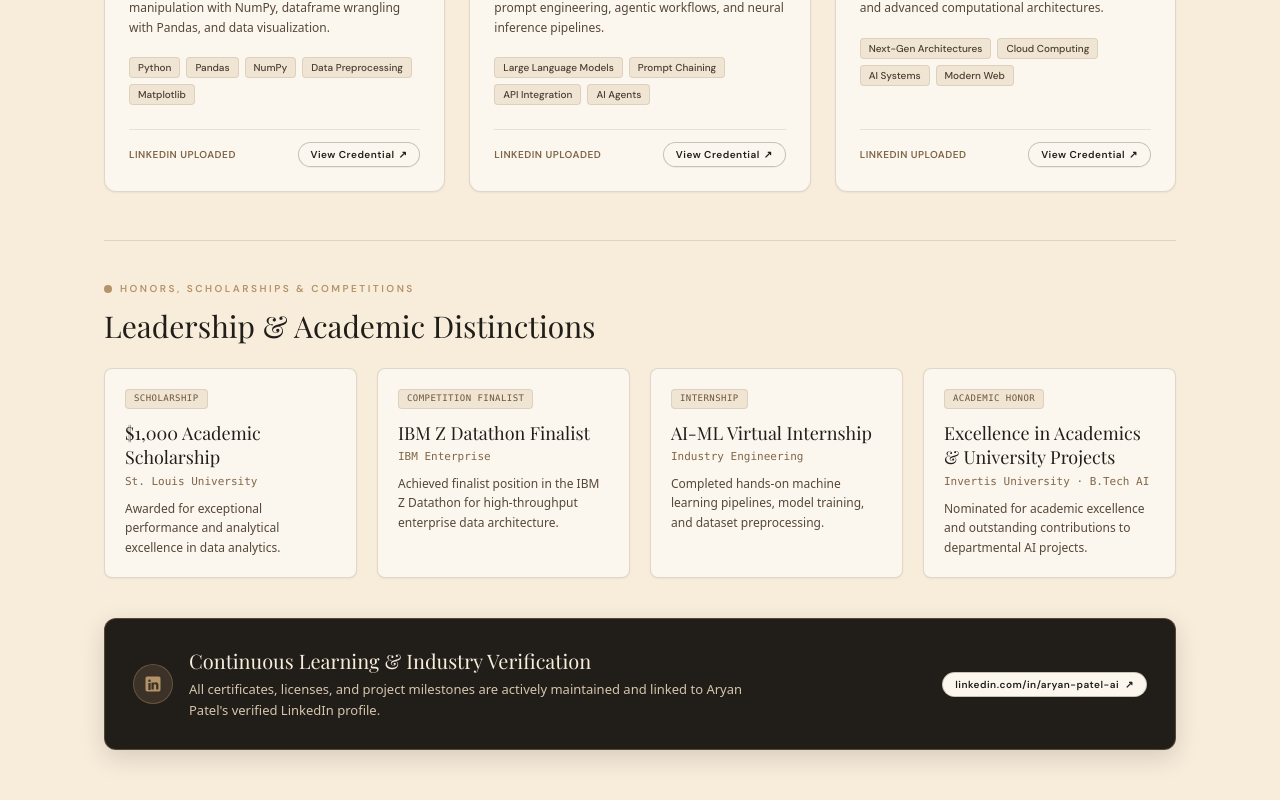
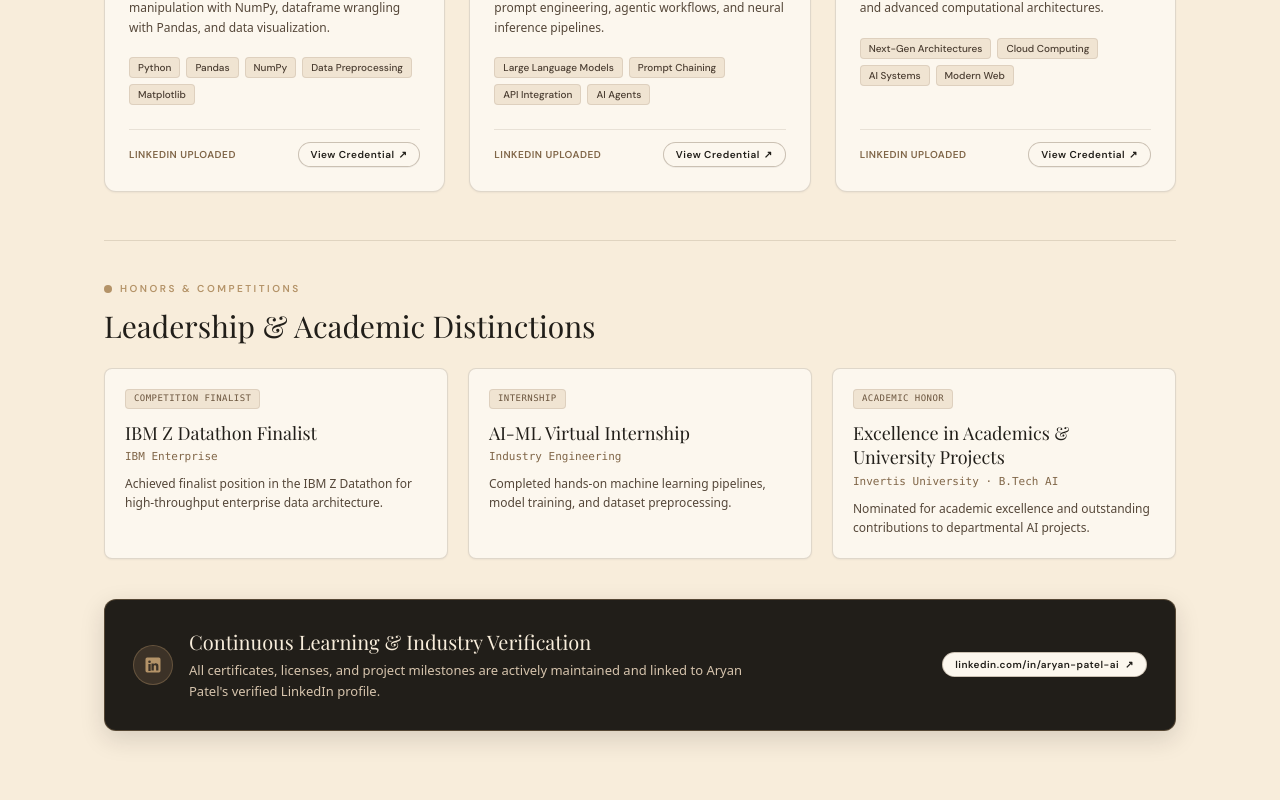
Before and after one commit to AryanPatel-AI/portfolio, a Next.js app: page /work in a window 1280 px wide. Shown: the part 2619-3419 px from the top of the page. Built offline with nearby package versions, Linux system fonts and the light colour scheme; no server answers; a web font is replaced by a local one.

Commit message:
fix(work): remove scholarship entry and update honors layout

```diff
--- a/src/app/work/WorkClient.tsx
+++ b/src/app/work/WorkClient.tsx
@@ -140,12 +140,6 @@
   ];
 
   const honorsAndAwards = [
-    {
-      title: "$1,000 Academic Scholarship",
-      issuer: "St. Louis University",
-      badge: "Scholarship",
-      desc: "Awarded for exceptional performance and analytical excellence in data analytics.",
-    },
     {
       title: "IBM Z Datathon Finalist",
       issuer: "IBM Enterprise",
@@ -443,19 +437,19 @@
             ))}
           </div>
 
-          {/* Honors, Scholarships & Competitions Strip */}
+          {/* Honors & Competitions Strip */}
           <div className="mt-12 pt-10 border-t border-[rgba(91,68,43,0.15)]">
             <div className="flex items-center gap-2 mb-3">
               <span className="w-2 h-2 rounded-full bg-[#b49368]" />
               <span className="text-[10px] font-semibold tracking-[0.25em] text-[#b49368] uppercase">
-                HONORS, SCHOLARSHIPS &amp; COMPETITIONS
+                HONORS &amp; COMPETITIONS
               </span>
             </div>
             <h3 className="font-['Playfair_Display'] text-2xl sm:text-3xl text-[#211e19] mb-6">
               Leadership &amp; Academic Distinctions
             </h3>
 
-            <div className="grid grid-cols-1 sm:grid-cols-2 lg:grid-cols-4 gap-5">
+            <div className="grid grid-cols-1 sm:grid-cols-2 lg:grid-cols-3 gap-5">
               {honorsAndAwards.map((item, idx) => (
                 <div
                   key={idx}
```
Also changed, not shown: 1 other file (tests, documents, lock files or other folders).
